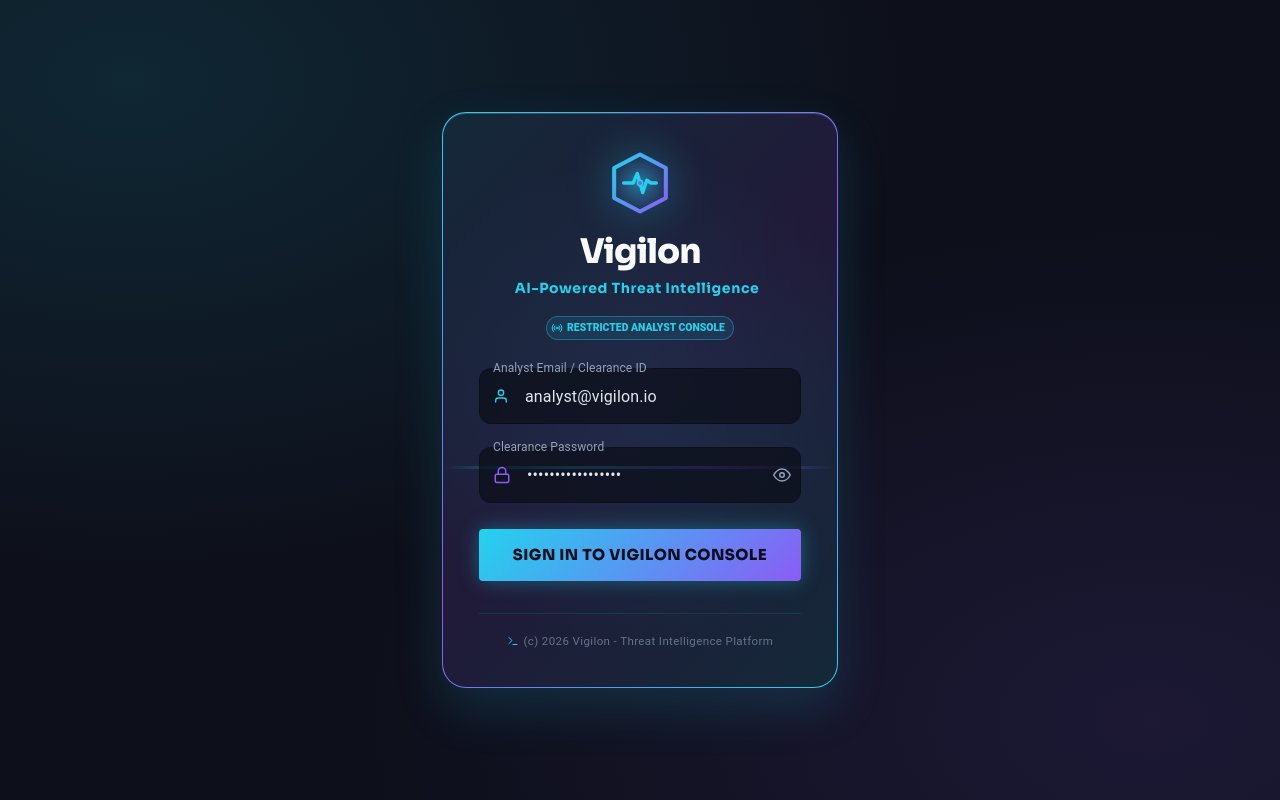
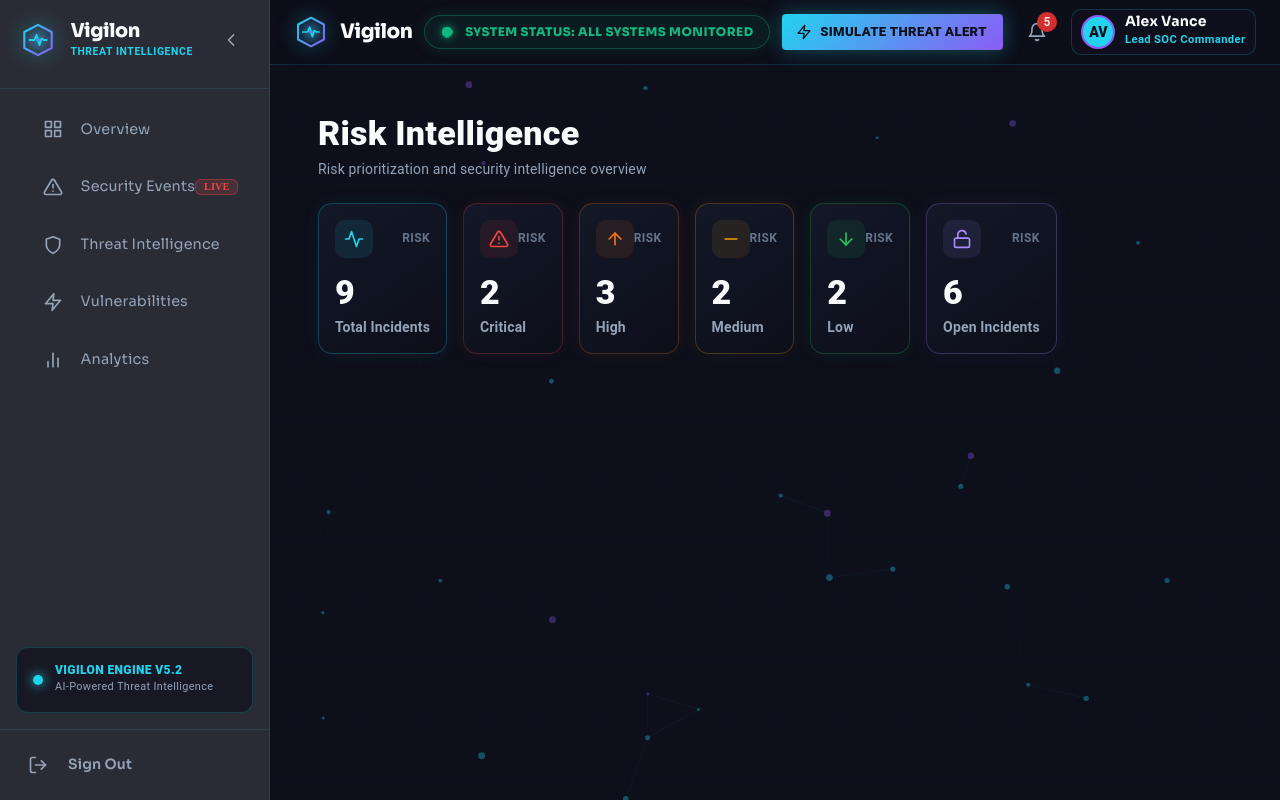
Before and after one commit to Narnesowmya/Data_visualization_frontend_Team--A, a React (Vite) app: page /dashboard/risk-intelligence in a window 1280 px wide. Before the commit this address led to /login. Built offline with nearby package versions, Linux system fonts and the light colour scheme; no server answers.

Commit message:
navya task1 milestone3

```diff
--- a/src/App.jsx
+++ b/src/App.jsx
@@ -6,36 +6,58 @@ import ThreatIntelligence from './pages/ThreatIntelligence.jsx'
 import Vulnerabilities from './pages/Vulnerabilities.jsx'
 import Analytics from './pages/Analytics.jsx'
 import EventDetails from './pages/EventDetails.jsx'
+import RiskIntelligence from './pages/RiskIntelligence.jsx'
 
 function App() {
     return (
         <Routes>
+
             {/* Login */}
-            <Route path="/login" element={<Login />} />
+            <Route
+                path="/login"
+                element={<Login />}
+            />
 
             {/* Main Dashboard */}
-            <Route path="/dashboard" element={<Dashboard />}>
+            <Route
+                path="/dashboard"
+                element={<Dashboard />}
+            >
+
                 {/* Dashboard sub-pages */}
                 <Route
                     path="events"
                     element={<SecurityEvents />}
                 />
+
                 <Route
                     path="threat-intel"
                     element={<ThreatIntelligence />}
                 />
+
                 <Route
                     path="vulnerabilities"
                     element={<Vulnerabilities />}
                 />
+
                 <Route
                     path="analytics"
                     element={<Analytics />}
                 />
+
+                {/* Milestone 3 — Risk Intelligence */}
+                <Route
+                    path="risk-intelligence"
+                    element={<RiskIntelligence />}
+                />
+
             </Route>
 
             {/* Standalone Event Details Page */}
-            <Route path="/events/:eventId" element={<EventDetails />} />
+            <Route
+                path="/events/:eventId"
+                element={<EventDetails />}
+            />
 
             {/* Default */}
             <Route
@@ -48,6 +70,7 @@ function App() {
                 path="*"
                 element={<Navigate to="/login" replace />}
             />
+
         </Routes>
     )
 }
--- /dev/null
+++ b/src/components/RiskOverviewCards.jsx
@@ -0,0 +1,139 @@
+import React from 'react';
+import { Box, Grid, Paper, Typography } from '@mui/material';
+import {
+  FiActivity,
+  FiAlertTriangle,
+  FiArrowUp,
+  FiMinus,
+  FiArrowDown,
+  FiUnlock
+} from 'react-icons/fi';
+
+const cards = [
+  {
+    key: 'totalIncidents',
+    title: 'Total Incidents',
+    icon: FiActivity,
+    color: '#22D3EE'
+  },
+  {
+    key: 'critical',
+    title: 'Critical',
+    icon: FiAlertTriangle,
+    color: '#EF4444'
+  },
+  {
+    key: 'high',
+    title: 'High',
+    icon: FiArrowUp,
+    color: '#F97316'
+  },
+  {
+    key: 'medium',
+    title: 'Medium',
+    icon: FiMinus,
+    color: '#F59E0B'
+  },
+  {
+    key: 'low',
+    title: 'Low',
+    icon: FiArrowDown,
+    color: '#22C55E'
+  },
+  {
+    key: 'openIncidents',
+    title: 'Open Incidents',
+    icon: FiUnlock,
+    color: '#A78BFA'
+  }
+];
+
+export default function RiskOverviewCards({ stats = {}, loading = false }) {
+  return (
+    <Grid container spacing={2}>
+      {cards.map((card) => {
+        const Icon = card.icon;
+
+        return (
+          <Grid item xs={12} sm={6} md={4} lg={2} key={card.key}>
+            <Paper
+              elevation={0}
+              sx={{
+                height: '100%',
+                minHeight: 145,
+                p: 2,
+                borderRadius: '14px',
+                background:
+                  'linear-gradient(145deg, rgba(20, 25, 40, 0.96), rgba(13, 15, 26, 0.96))',
+                border: `1px solid ${card.color}40`,
+                boxShadow: `0 0 18px ${card.color}12`,
+                transition: 'all 0.25s ease',
+                '&:hover': {
+                  transform: 'translateY(-3px)',
+                  borderColor: `${card.color}80`,
+                  boxShadow: `0 0 24px ${card.color}25`
+                }
+              }}
+            >
+              <Box
+                sx={{
+                  display: 'flex',
+                  alignItems: 'center',
+                  justifyContent: 'space-between',
+                  mb: 2
+                }}
+              >
+                <Box
+                  sx={{
+                    width: 38,
+                    height: 38,
+                    borderRadius: '10px',
+                    display: 'flex',
+                    alignItems: 'center',
+                    justifyContent: 'center',
+                    backgroundColor: `${card.color}18`,
+                    color: card.color
+                  }}
+                >
+                  <Icon size={20} />
+                </Box>
+
+                <Typography
+                  variant="caption"
+                  sx={{
+                    color: '#64748B',
+                    fontWeight: 700
+                  }}
+                >
+                  RISK
+                </Typography>
+              </Box>
+
+              <Typography
+                variant="h4"
+                sx={{
+                  color: '#F8FAFC',
+                  fontWeight: 800,
+                  lineHeight: 1.1,
+                  mb: 0.75
+                }}
+              >
+                {loading ? '—' : stats[card.key] ?? 0}
+              </Typography>
+
+              <Typography
+                variant="body2"
+                sx={{
+                  color: '#94A3B8',
+                  fontWeight: 600
+                }}
+              >
+                {card.title}
+              </Typography>
+            </Paper>
+          </Grid>
+        );
+      })}
+    </Grid>
+  );
+}
--- /dev/null
+++ b/src/pages/RiskIntelligence.jsx
@@ -0,0 +1,49 @@
+import React from 'react';
+import { Box, Typography } from '@mui/material';
+import RiskOverviewCards from '../components/RiskOverviewCards.jsx';
+
+export default function RiskIntelligence() {
+  // Milestone 3 Risk Overview data
+  // These values will be connected to the backend later.
+  const riskStats = {
+    totalIncidents: 9,
+    critical: 2,
+    high: 3,
+    medium: 2,
+    low: 2,
+    openIncidents: 6
+  };
+
+  return (
+    <Box sx={{ p: { xs: 2, md: 3 } }}>
+      {/* Page Header */}
+      <Box sx={{ mb: 3 }}>
+        <Typography
+          variant="h4"
+          sx={{
+            color: '#F8FAFC',
+            fontWeight: 800,
+            mb: 0.5
+          }}
+        >
+          Risk Intelligence
+        </Typography>
+
+        <Typography
+          variant="body2"
+          sx={{
+            color: '#94A3B8'
+          }}
+        >
+          Risk prioritization and security intelligence overview
+        </Typography>
+      </Box>
+
+      {/* Task 1 — Risk Overview */}
+      <RiskOverviewCards
+        stats={riskStats}
+        loading={false}
+      />
+    </Box>
+  );
+}
```
